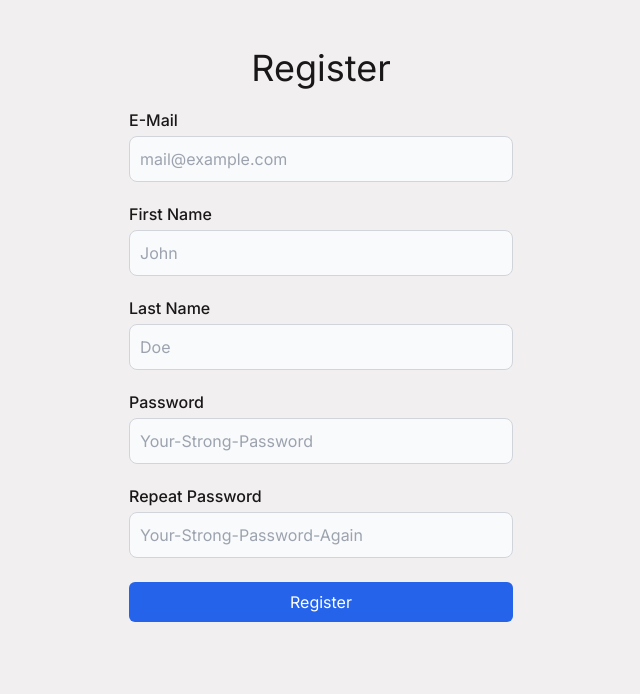
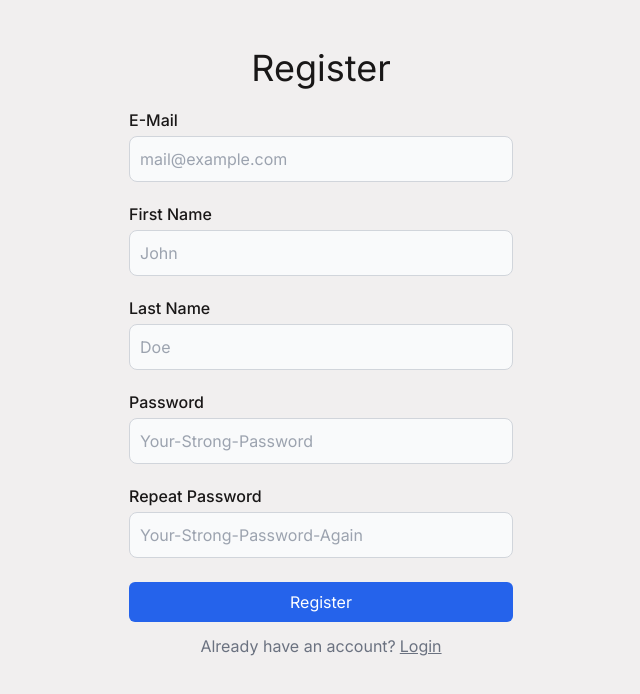
Before and after one commit to mariskoch/TimeTracking, a Next.js app: page /register in a window 1280 px wide. Shown: the top 694 px of the page, without its empty margins (319-959 px from the left). Built offline with nearby package versions, Linux system fonts and the light colour scheme.

Commit message:
added login and register switch

```diff
--- a/app/login/page.tsx
+++ b/app/login/page.tsx
@@ -5,6 +5,7 @@ import CustomInput from "@/components/CustomInput";
 import {signIn} from "next-auth/react";
 import {useRouter, useSearchParams} from "next/navigation";
 import Feedback, {FeedbackProps} from "@/components/Feedback";
+import Link from "next/link";
 
 const loginPage = () => {
     const [feedback, setFeedback] = useState<FeedbackProps>();
@@ -49,6 +50,9 @@ const loginPage = () => {
                 {feedback && (
                     <Feedback message={feedback.message} state={feedback.state}></Feedback>
                 )}
+                <div className={'flex items-center justify-center mt-3 text-gray-500'}>
+                    New here?<Link href={'/register'} className={'ml-1 underline'}>Create an Account</Link>
+                </div>
             </div>
         </div>
     )
--- a/app/register/page.tsx
+++ b/app/register/page.tsx
@@ -3,6 +3,7 @@
 import React, {useState} from "react";
 import CustomInput from "@/components/CustomInput";
 import Feedback, {FeedbackProps} from "@/components/Feedback";
+import Link from "next/link";
 
 const exportPage = () => {
     const [feedback, setFeedback] = useState<FeedbackProps>();
@@ -99,6 +100,9 @@ const exportPage = () => {
                 {feedback && (
                     <Feedback message={feedback.message} state={feedback.state}></Feedback>
                 )}
+                <div className={'flex items-center justify-center mt-3 text-gray-500'}>
+                    Already have an account?<Link href={'/login'} className={'ml-1 underline'}>Login</Link>
+                </div>
             </div>
         </div>
     )
```
